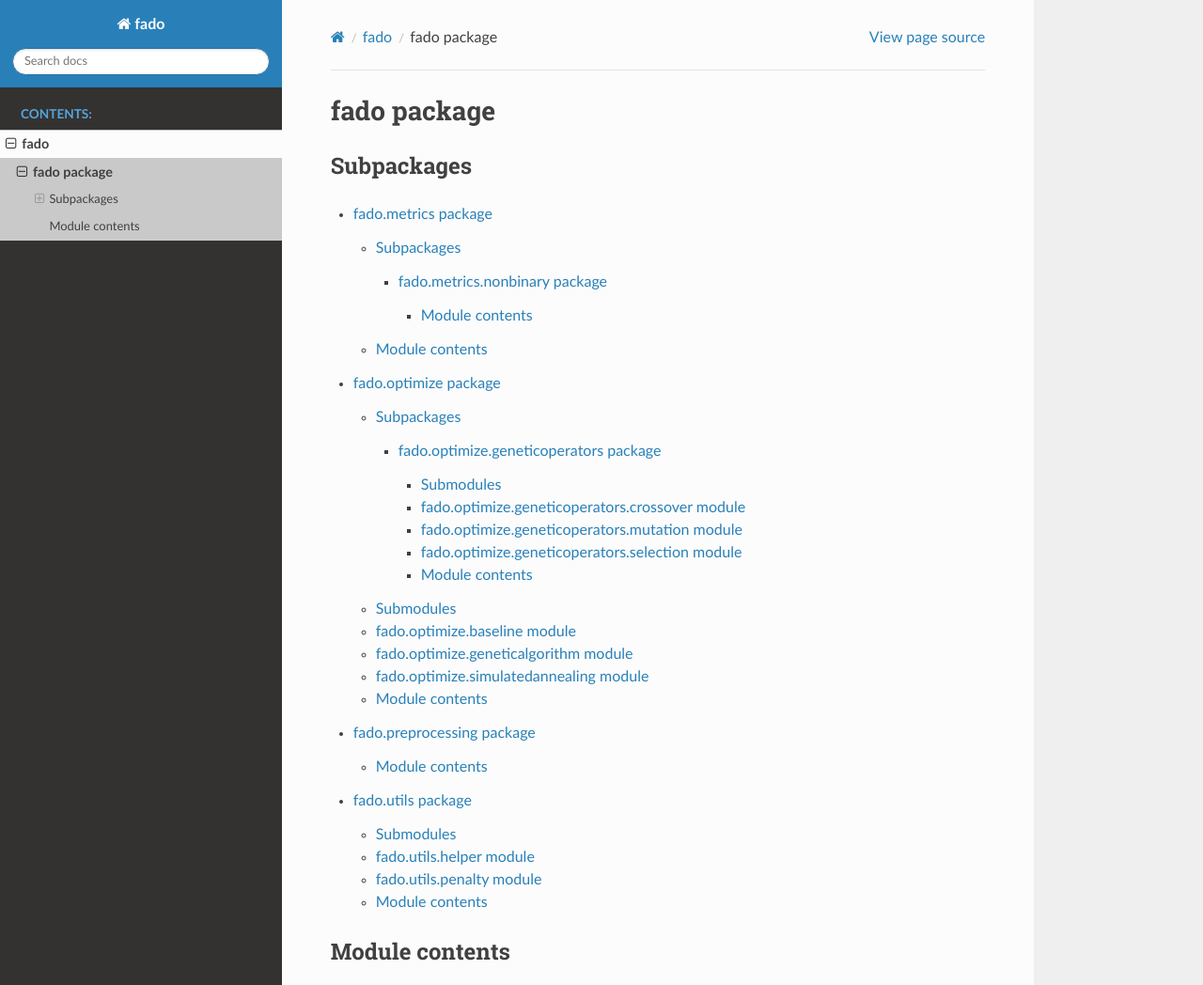
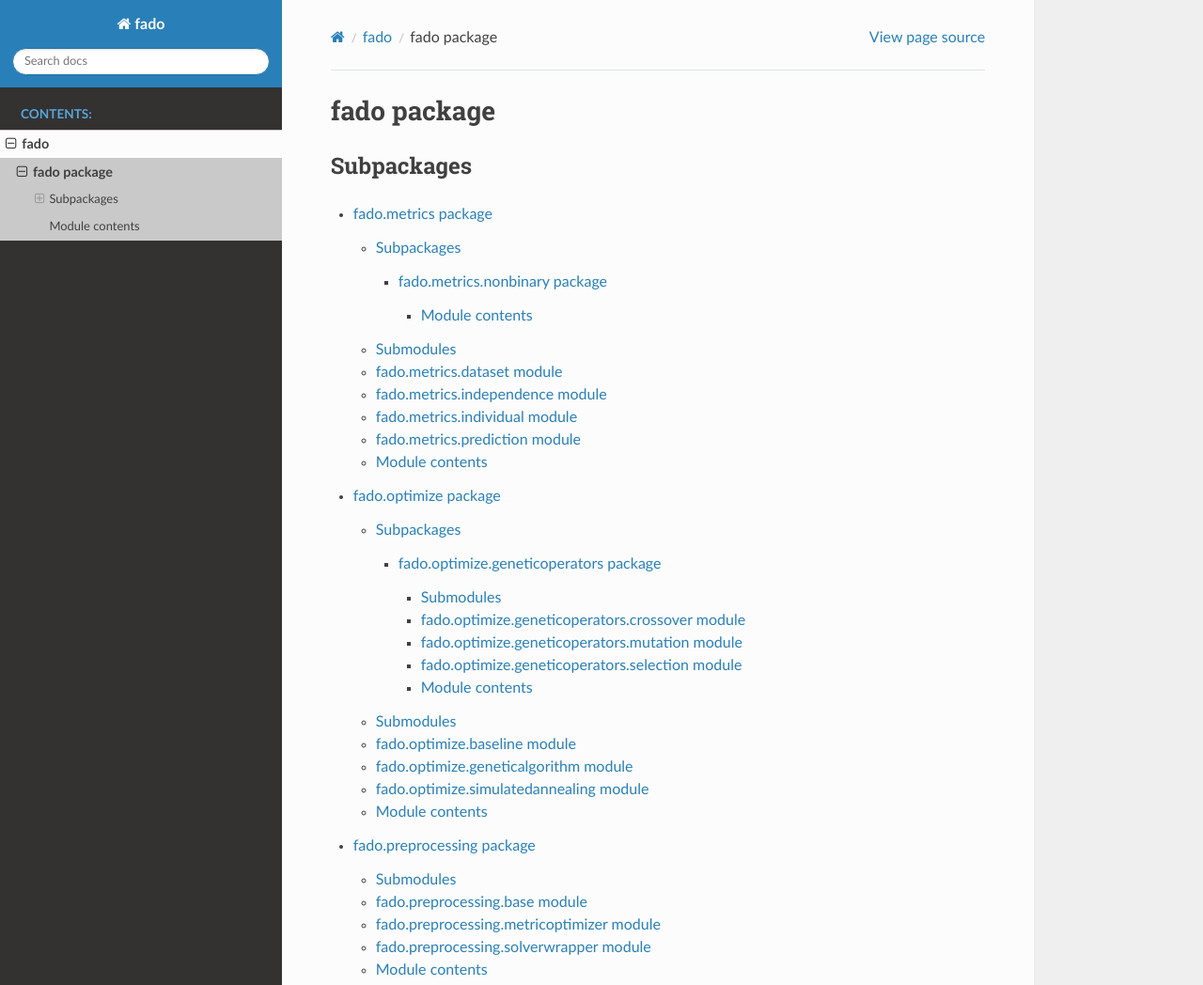
Before and after one commit to mkduong-ai/fairdo, a Sphinx documentation site: the page built from docs/fado.rst, in a window 1280 px wide and 1400 px high, cut to the strip 0-1048 px from the top of the window. Shown: the whole strip at 94% size. Built offline with Sphinx 7.4.7 and the Read the Docs theme 2.0.0, drawn with Linux system fonts in a browser that asks for light colours.

Commit message:
Add submodules

```diff
--- a/docs/fado.metrics.rst
+++ b/docs/fado.metrics.rst
@@ -9,6 +9,41 @@ Subpackages
 
    fado.metrics.nonbinary
 
+Submodules
+----------
+
+fado.metrics.dataset module
+---------------------------
+
+.. automodule:: fado.metrics.dataset
+   :members:
+   :undoc-members:
+   :show-inheritance:
+
+fado.metrics.independence module
+--------------------------------
+
+.. automodule:: fado.metrics.independence
+   :members:
+   :undoc-members:
+   :show-inheritance:
+
+fado.metrics.individual module
+------------------------------
+
+.. automodule:: fado.metrics.individual
+   :members:
+   :undoc-members:
+   :show-inheritance:
+
+fado.metrics.prediction module
+------------------------------
+
+.. automodule:: fado.metrics.prediction
+   :members:
+   :undoc-members:
+   :show-inheritance:
+
 Module contents
 ---------------
 
--- a/docs/fado.preprocessing.rst
+++ b/docs/fado.preprocessing.rst
@@ -1,5 +1,32 @@
 fado.preprocessing package
 ==========================
+
+Submodules
+----------
+
+fado.preprocessing.base module
+------------------------------
+
+.. automodule:: fado.preprocessing.base
+   :members:
+   :undoc-members:
+   :show-inheritance:
+
+fado.preprocessing.metricoptimizer module
+-----------------------------------------
+
+.. automodule:: fado.preprocessing.metricoptimizer
+   :members:
+   :undoc-members:
+   :show-inheritance:
+
+fado.preprocessing.solverwrapper module
+---------------------------------------
+
+.. automodule:: fado.preprocessing.solverwrapper
+   :members:
+   :undoc-members:
+   :show-inheritance:
 
 Module contents
 ---------------
```
